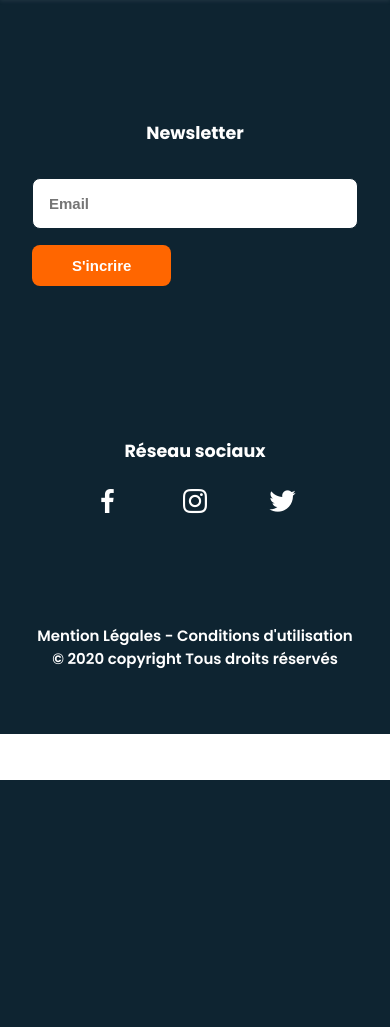
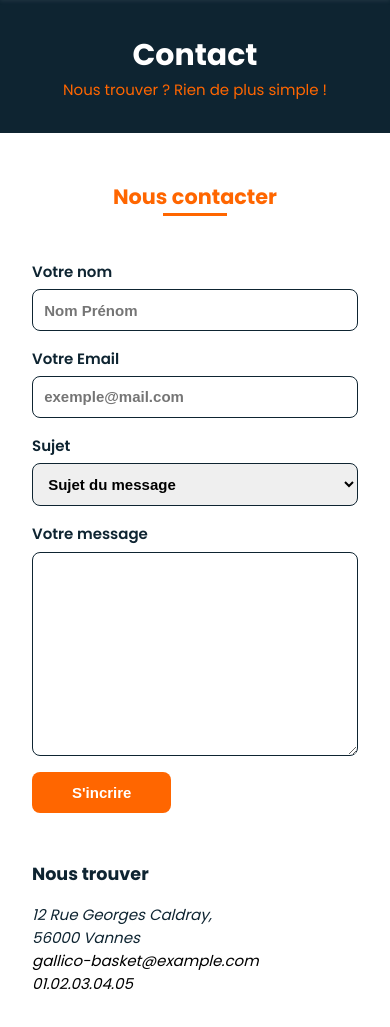
Before and after one commit to devlog-t/kercode-asso-basket, a PHP site: page /contact.php in a window 390 px wide. Shown: the part 64-1091 px from the top of the page. Before the commit the page ends 844 px from the top, so only its background shows below. Run offline with PHP 8.4, Linux system fonts and the light colour scheme.

Commit message:
contact-mobile

```diff
--- a/assets/css/style.css
+++ b/assets/css/style.css
@@ -105,8 +105,8 @@ img{
 
 /* ===== SECTION CLASS ===== */
 .section{
-    padding-top: 4rem;
-    padding-bottom: 4rem;
+    padding-top: 2rem;
+    padding-bottom: 2rem;
 }
 .section-title{
     position: relative;
@@ -136,6 +136,29 @@ img{
     color: var(--first-color);
     font-weight: var(--font-semi);
 }
+.button{
+    display: inline-block;
+    background-color: var(--first-color);
+    color: #fff;
+    padding: .75rem 2.5rem;
+    font-weight: var(--font-semi);
+    border-radius: .5rem;
+    outline: none;
+    font-size: var(--normal-font-size);
+    cursor: pointer;
+    border: none;
+}
+.button:hover{
+    box-shadow: 0 10px 36px rgba(0, 0, 0, .15);
+}
+.input{
+    font-size: var(--normal-font-size);
+    font-weight: var(--font-semi);
+    padding: .7rem;
+    border-radius: .5rem;
+    border: 1.5px solid var(--second-color);
+    outline: none;
+}
 
 /* ===== GRID ===== */
 .bd-grid{
@@ -156,7 +179,7 @@ img{
     box-shadow: 0 1px 4px rgba(146,161,176,.15);
 }
 
-/* ===== NAV ===== */
+/* ===== HEADER PHP - NAV ===== */
 /* TOGGLE NAV */
 .nav__checkbox:checked ~ .nav__menu{
     position: absolute;
@@ -164,7 +187,7 @@ img{
     max-height: 1000px;
     height: 100vh;
     width: 100%;
-    background-color: rgba(14, 36, 49, .8);
+    background-color: rgba(0, 0, 0, 0.8);
     opacity: 1;
 }
 .nav__checkbox{
@@ -218,8 +241,12 @@ img{
 .nav__logo{
     font-weight: var(--font-semi);
 }
+.social__bar{
+    font-size: var(--big-font-size);
+}
 
-/* ===== HOME SECTION ===== */
+/* ===== INDEX PHP ===== */
+/* HOME SECTION */
 .home{
     grid-template-rows: 40% 10% auto;
     height: calc(100vh - var(--header-height));
@@ -240,19 +267,8 @@ img{
 .home__title-color{
     color: var(--first-color);
 }
-.button{
-    display: inline-block;
-    background-color: var(--first-color);
-    color: #fff;
-    padding: .75rem 2.5rem;
-    font-weight: var(--font-semi);
-    border-radius: .5rem;
-}
-.button:hover{
-    box-shadow: 0 10px 36px rgba(0, 0, 0, .15);
-}
 
-/* ===== ABOUT SECTION ===== */
+/* ABOUT SECTION */
 .about__container{
     row-gap: 2rem;
     margin: 0 2rem;
@@ -269,7 +285,7 @@ img{
     margin: var(--m-2) 0;
 }
 
-/* ===== NEWS SECTION ===== */
+/* NEWS SECTION */
 .news__card{
     row-gap: .5rem;
     margin: 0 2rem;
@@ -277,29 +293,60 @@ img{
 .card__img img{
     border-radius: .5rem;
 }
-/* ===== CONTACT SECTION ===== */
+
+/* NEWSLETTER SECTION */
 .newsletter__container{
     margin: 0 2rem;
 }
 .newsletter__input{
     width: 100%;
-    font-size: var(--normal-font-size);
-    font-weight: var(--font-semi);
-    padding: 1rem;
-    border-radius: .5rem;
-    border: 1.5px solid var(--second-color);
-    outline: none;
     margin: var(--m-2) 0;
 }
 .newsletter__button{
     display: block;
-    border: none;
-    outline: none;
-    font-size: var(--normal-font-size);
-    cursor: pointer;
 }
 
-/* ===== FOOTER ===== */
+/* ===== CONTACT PHP ===== */
+.contact__header{
+    display: flex;
+    flex-direction: column;
+    justify-content: center;
+    align-items: center;
+    background-color: var(--second-color);
+    color: #fff;
+}
+.contact{
+    margin: auto var(--m-4);
+}
+.contact__header__intro{
+    color: var(--first-color);
+}
+.form__field{
+    display: flex;
+    flex-direction: column;
+}
+.form__field label{
+    font-weight: var(--font-semi);
+    padding: 1rem 0 .4rem 0;
+}
+.contact__button{
+    margin: 1rem 0;
+}
+.contact__infos{
+    margin-top: 2rem;
+}
+.contact__infos a{
+    color: rgb(0, 0, 0);
+}
+.contact__address{
+    padding-top: 1rem;
+}
+.contact__map iframe{
+    width: 100%;
+    height: 350px;
+}
+
+/* ===== FOOTER PHP ===== */
 .footer{
     background-color: var(--second-color);
     color: #fff;
@@ -324,6 +371,7 @@ img{
 }
 
 
+/* ===== RESPONSIVE ===== */
 /* Small devices (landscape phones, 576px and up) */
 @media screen and (min-width: 576px) {
 
@@ -331,6 +379,8 @@ img{
 
 /* Medium devices (tablets, 768px and up) */
 @media screen and (min-width: 768px) {
+
+    /* generic class */
     body{
         margin: 0;
     }
@@ -341,6 +391,8 @@ img{
         width: 80px;
         top: 3rem;
     }
+
+    /* nav section */
     .nav{
         display: flex;
         justify-content: space-between;
@@ -370,10 +422,14 @@ img{
         display: flex;
         margin: 0;
     }
+
+    /* home section */
     .home{
         grid-template-rows: auto max-content;
         height: 100vh;
     }
+
+    /* about section */
     .about__container{
         grid-template-columns: 1fr 1fr;
         text-align: initial;
@@ -381,12 +437,16 @@ img{
     .about__img img{
         width: 350px;
     }
+
+    /* news section */
     .news__card{
         width: 280px;
     }
     .card__wrapper{
         text-align: justify;
     }
+
+    /* footer section */
     .footer{
         display: grid;
         grid-template-columns: repeat(2, 1fr);
@@ -401,7 +461,6 @@ img{
         width: 100%;
         max-width: 450px;
     }
-
     .legal{
         grid-column: span 2;
     }
--- a/contact.php
+++ b/contact.php
@@ -19,11 +19,63 @@
         include ('header.php');
     ?>
 
+    <!-- ===== CONTACT HOME ===== -->
+    <div class="contact__header section">
+        <h1 class="contact__header__title">Contact</h1>
+        <p class="contact__header__intro">Nous trouver ? Rien de plus simple !</p>
+    </div>
+
+    <!-- ===== CONTACT CONTENT ===== -->
     <main class="main">
+        <section class="contact section bd-grid" id="contact">
+            <div class="contact__wrapper">
+                <h2 class="section-title">Nous contacter</h2>
+                <form action="" class="contact__form">
+                    <div class="form__field">
+                        <label for="name">Votre nom</label>
+                        <input type="text" placeholder="Nom Prénom" id="name" class="input" maxlength="20" minlength="3" required>
+                    </div>
+                    <div class="form__field">
+                        <label for="mail">Votre Email</label>
+                        <input type="mail" placeholder="exemple@mail.com" id="mail" class="input" required>
+                    </div>
+                    <div class="form__field">
+                        <label for="topic">Sujet</label>
+                        <select name="topic" id="topic" class="input" required>
+                            <option value="">Sujet du message</option>
+                            <option value="inscription">Inscription</option>
+                            <option value="planning">Planning</option>
+                            <option value="cotisation">Cotisation</option>
+                            <option value="autres">Autres</option>
+                        </select>
+                    </div>
+                    <div class="form__field">
+                        <label for="message">Votre message</label>
+                        <textarea name="message" id="message" cols="30" rows="10" class="input"></textarea>
+                    </div>
 
-        <section class="contact__section bd-grid" id="contact">
+                    <input type="submit" value="S'incrire" class="contact__button button">
+                </form>
+            </div>
 
+            <div class="contact__infos">
+                <h3 class="section__subtitle">Nous trouver</h3>
+                <address class="contact__address">
+                    <p>
+                        12 Rue Georges Caldray,<br>
+                        56000 Vannes
+                    </p>
+                    <p>
+                        <a href="mailto:gallico-basket@example.com">gallico-basket@example.com</a>
+                        <a href="tel:+33102030405">01.02.03.04.05</a>
+                    </p>
+                </address>
+            </div>
         </section>
+        <div class="contact__map">
+                <iframe src="https://www.google.com/maps/embed?pb=!1m18!1m12!1m3!1d2687.0754270781936!2d-2.7799520842215903!3d47.663531092036436!2m3!1f0!2f0!3f0!3m2!1i1024!2i768!4f13.1!3m3!1m2!1s0x48101eba62f8b41d%3A0x8b9f26d7d3e595c1!2s12%20Rue%20Georges%20Caldray%2C%2056000%20Vannes!5e0!3m2!1sfr!2sfr!4v1606247628897!5m2!1sfr!2sfr"frameborder="0" style="border:0;" allowfullscreen=""    aria-hidden="false" tabindex="0">
+                </iframe>
+            </div>
     </main>
 
     <!--===== FOOTER =====-->
--- a/footer.php
+++ b/footer.php
@@ -5,8 +5,8 @@
 
         <div class="newsletter__container">
             <form action="" class="newsletter__form">
-                <input type="mail" placeholder="Email" class="newsletter__input">
-                <input type="button" value="S'incrire" class="newsletter__button button">
+                <input type="mail" placeholder="Email" class="input newsletter__input" required>
+                <input type="submit" value="S'incrire" class="newsletter__button button">
             </form>
         </div>
     </section>
```
